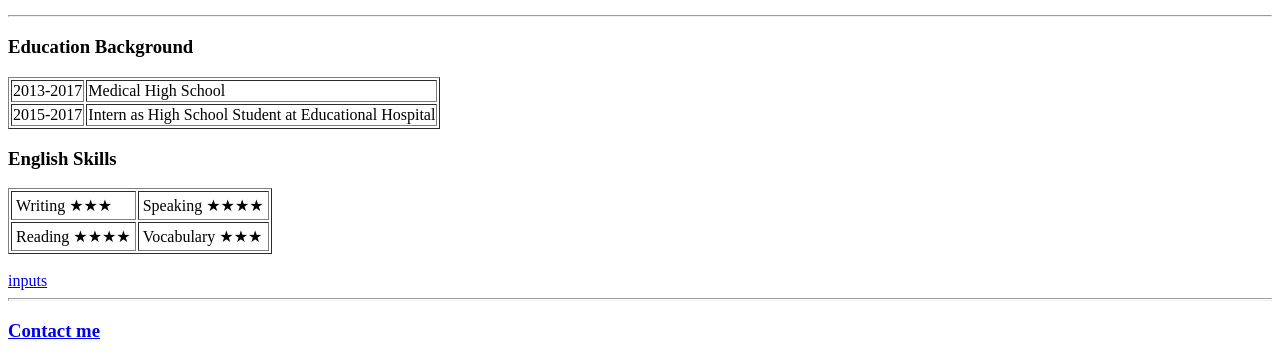
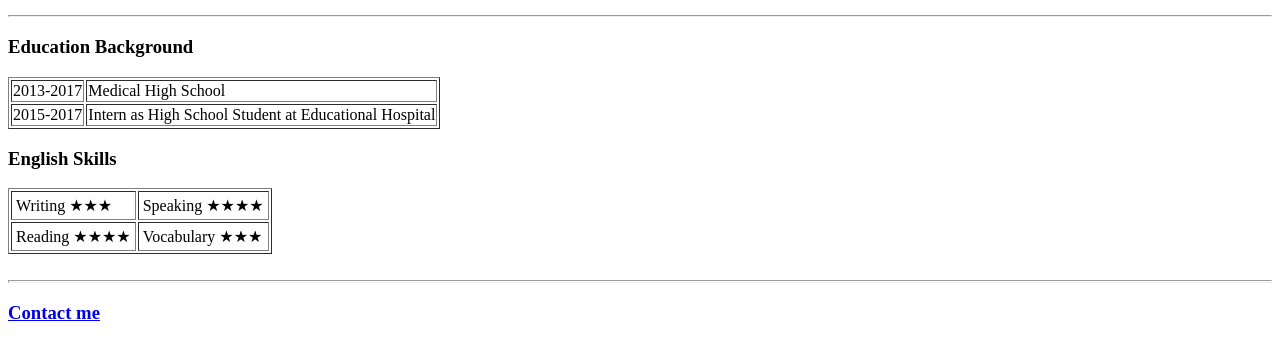
Before and after one commit to hekimerigi/cv, a plain HTML site: page index.html in a window 1280 px wide. Shown: the part 1752-2113 px from the top of the page. Drawn offline with Linux system fonts and the light colour scheme.

Commit message:
index.html

```diff
--- a/index.html
+++ b/index.html
@@ -113,12 +113,6 @@
     </tr>
   </table>
 <br>
-<a href="inputs.html">inputs</a>
-
-
-
-
-
 
 <hr size="3">
 <h3><strong><a href="contact.html">Contact me</a></strong></h3>
```
